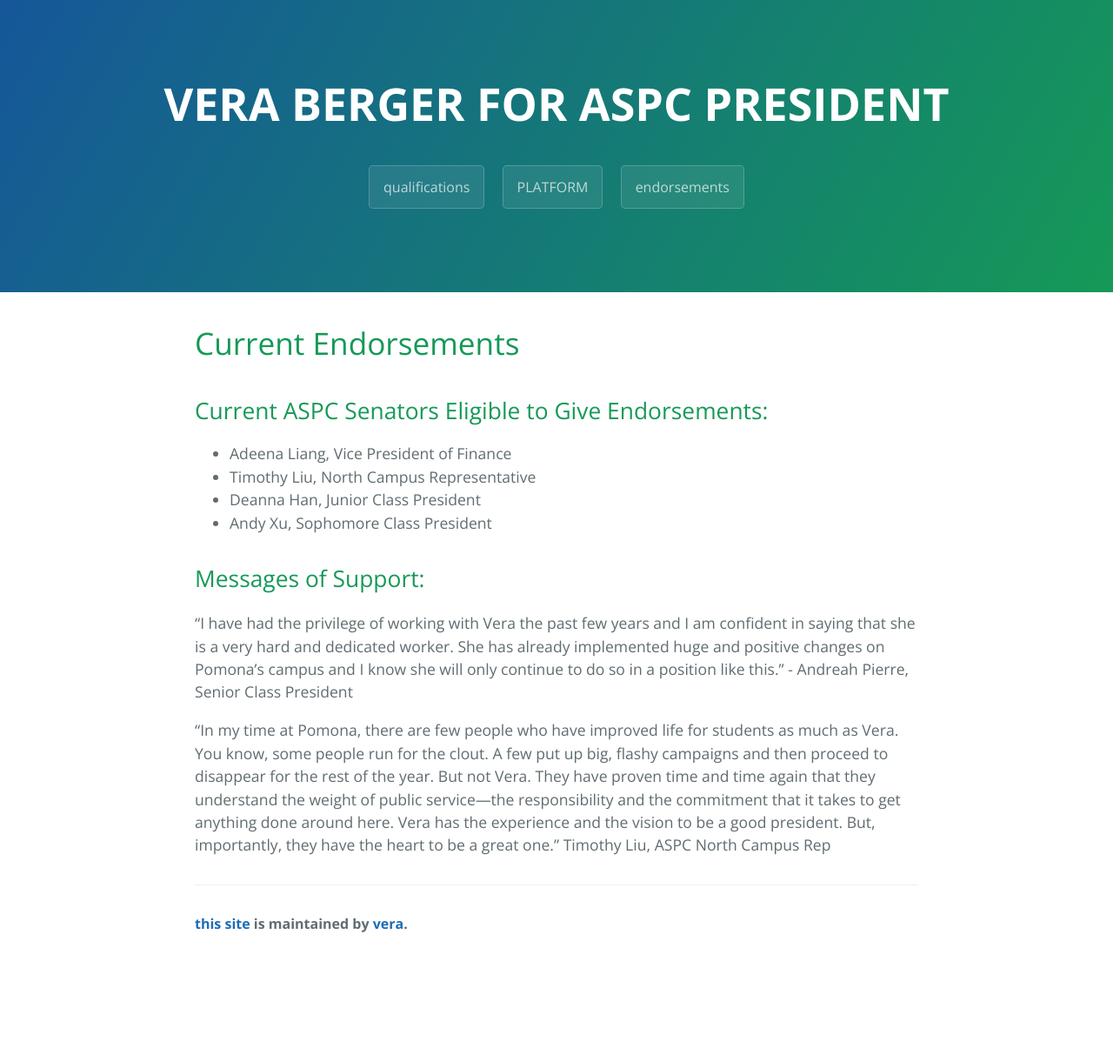
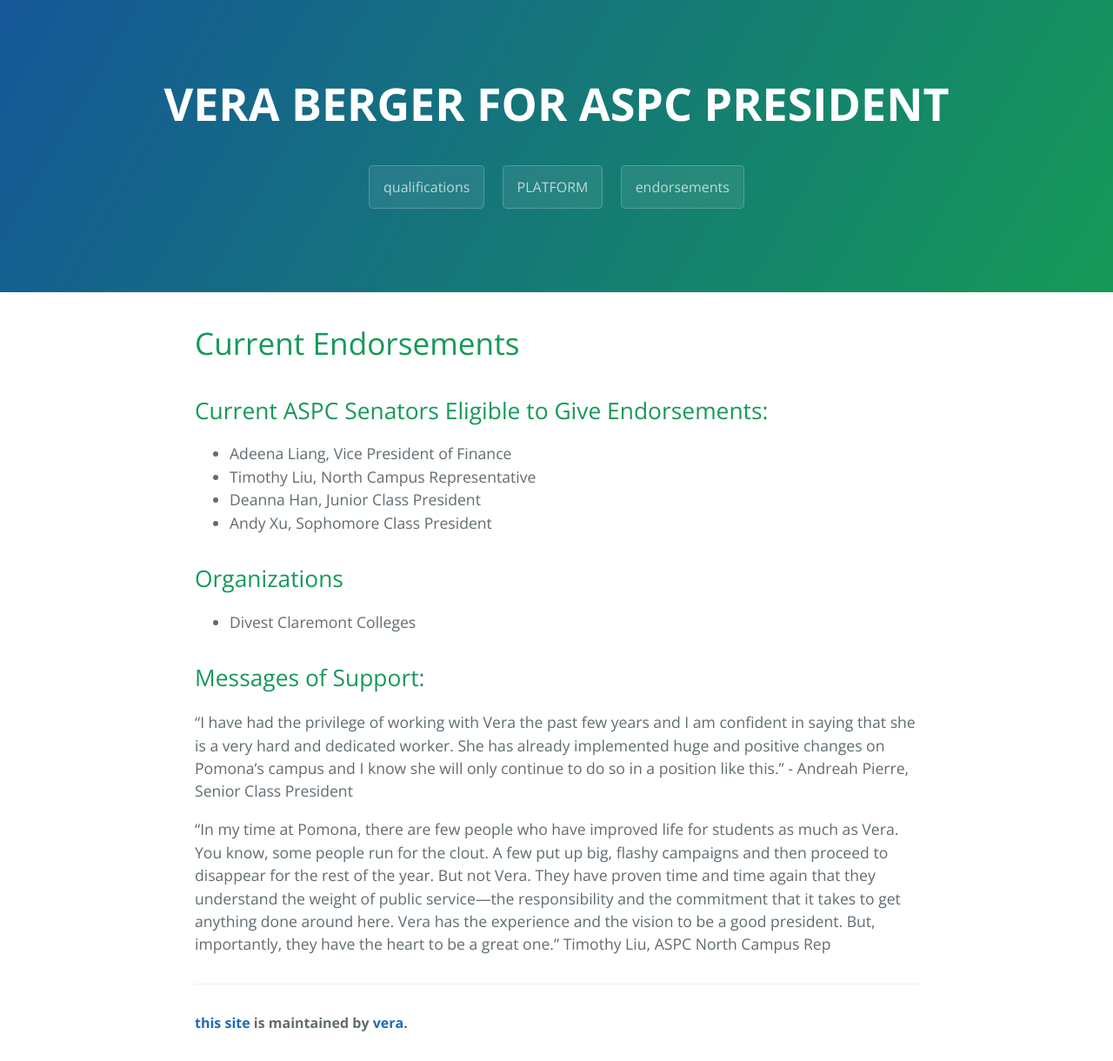
Before and after one commit to veraberger/veraberger.github.io, a Jekyll site: the page built from story.md, in a window 1280 px wide. Shown: the whole page at 87% size. Built offline with Jekyll 4.4.1, drawn with Linux system fonts in a browser that asks for light colours; before the commit the page ends 1106 px from its top, so only the background shows below that.

Commit message:
Update story.md

```diff
--- a/story.md
+++ b/story.md
@@ -12,6 +12,9 @@ filename: story
 + Deanna Han, Junior Class President
 + Andy Xu, Sophomore Class President
 
+## Organizations
++ Divest Claremont Colleges
+
 
 ## Messages of Support:
 
```
